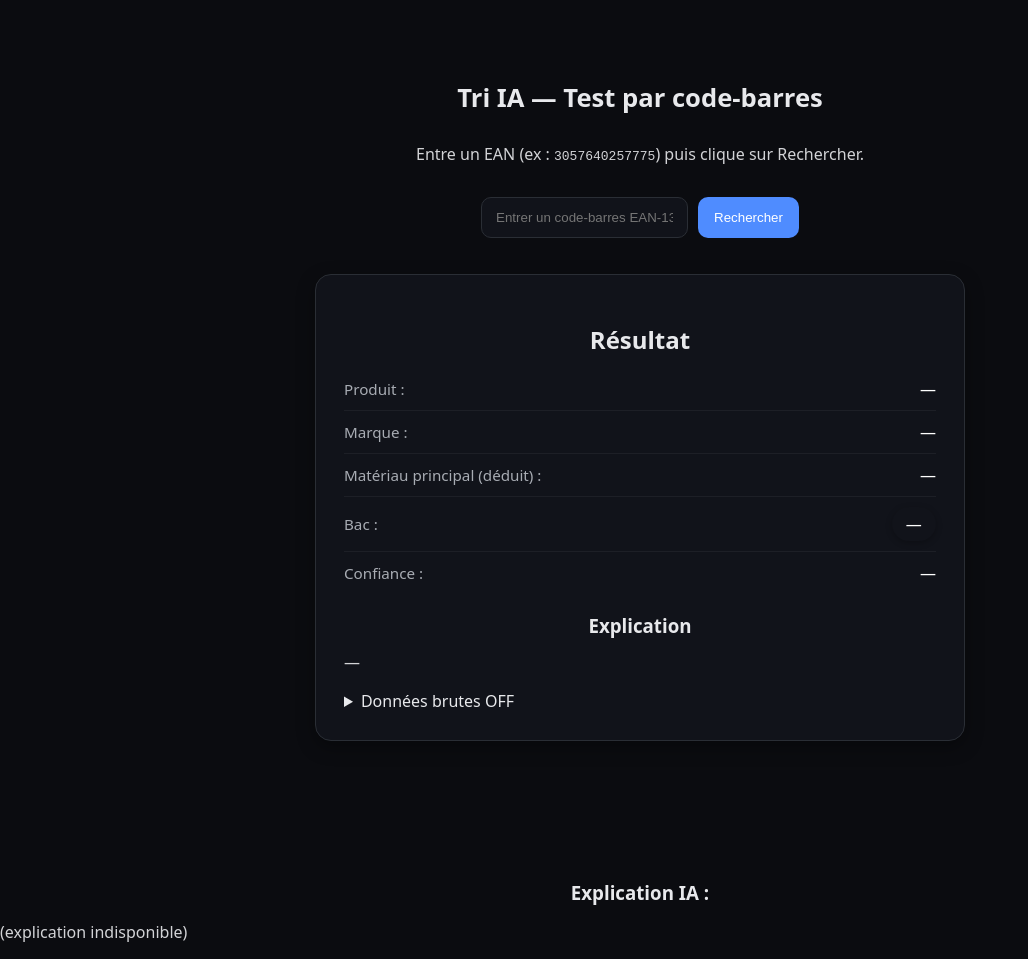
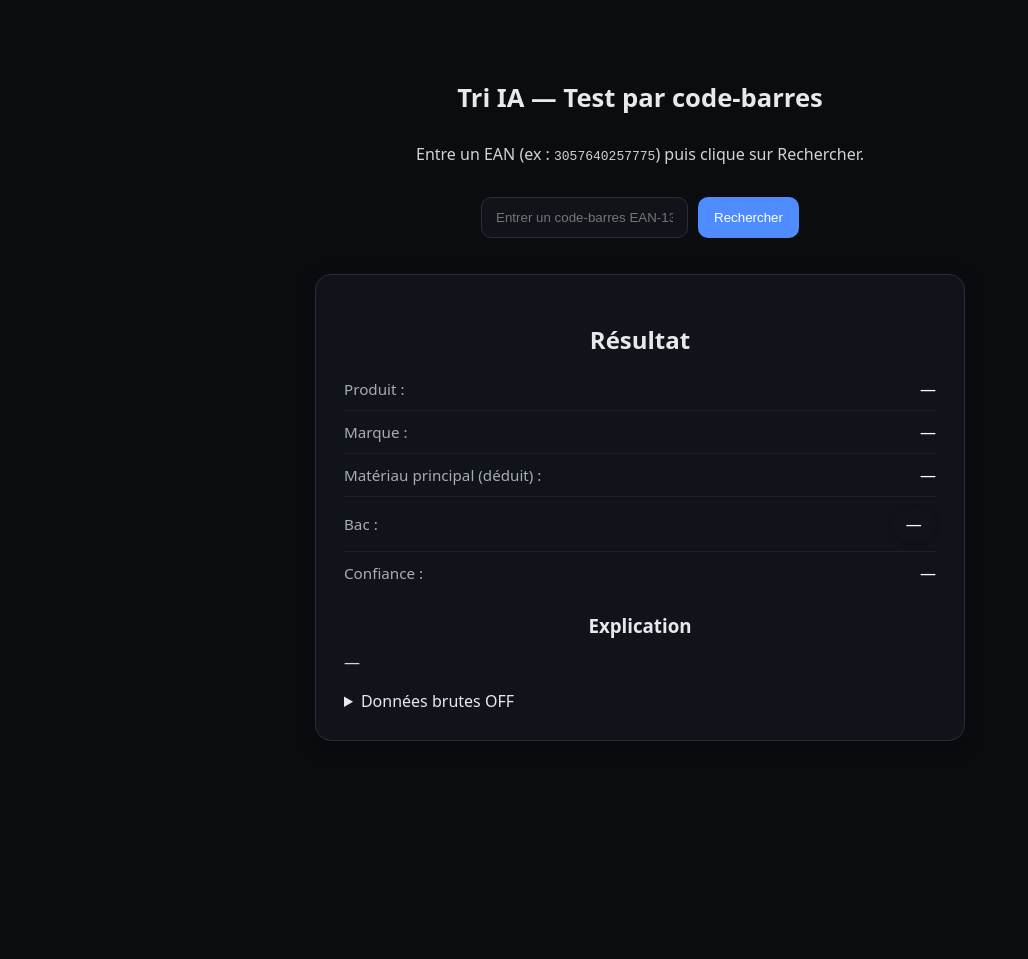
Before and after one commit to emericmnl/tri_app, a website: page index.html in a window 1280 px wide. Shown: the whole page, without its empty margins (0-1028 px from the left). After the commit the page ends 880 px from the top, so only its background shows below. Drawn offline with Linux system fonts and the light colour scheme.

Commit message:
Update index.html

```diff
--- a/index.html
+++ b/index.html
@@ -37,10 +37,4 @@
   </main>
   <script src="script.js"></script>
 </body>
-  <!-- Zone où l'explication IA s'affichera -->
-<div style="margin-top: 20px;">
-  <h3>Explication IA :</h3>
-  <p id="explication-text">(explication indisponible)</p>
-</div>
-
 </html>
```
